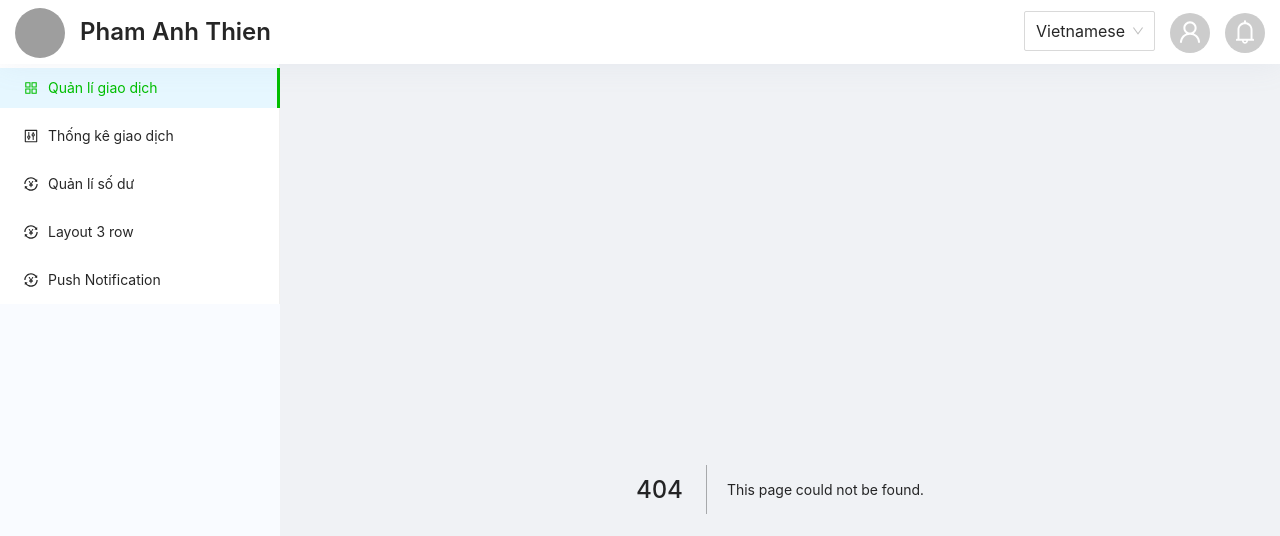
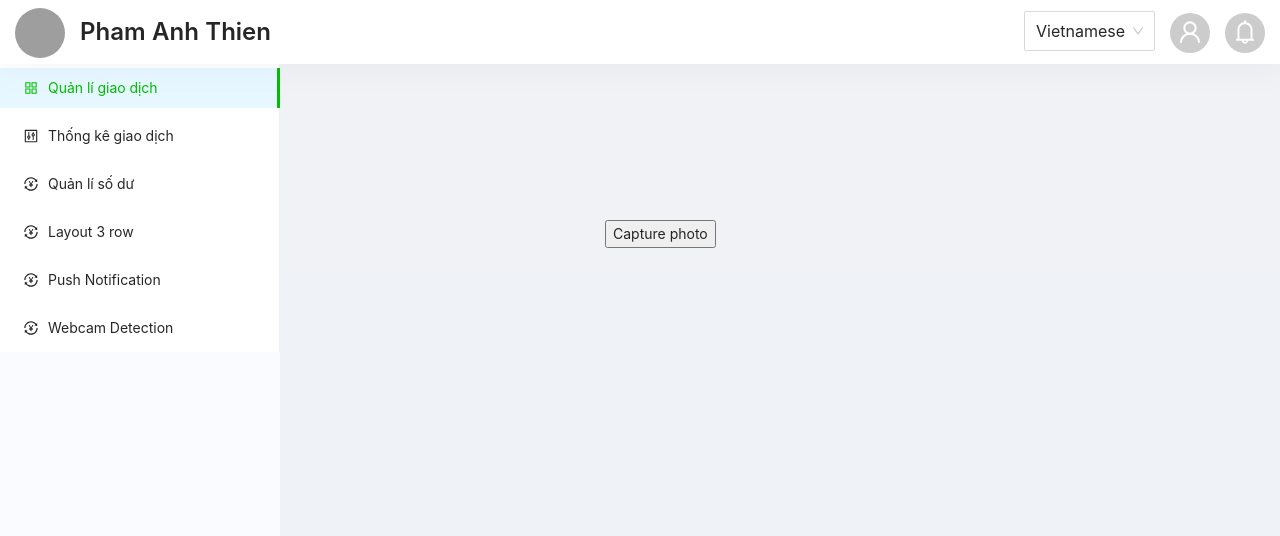
Before and after one commit to ThienPayme/demo-app, a Next.js app: page /webcam-detection in a window 1280 px wide. Before the commit this address had no page. Shown: the top 536 px of the page. Built offline with nearby package versions, Linux system fonts and the light colour scheme; no server answers; grey boxes are pictures that could not be loaded.

Commit message:
add page webcam

```diff
--- /dev/null
+++ b/pages/webcam-detection.tsx
@@ -0,0 +1,32 @@
+
+import React from "react"
+import Webcam from "react-webcam";
+const WebcamPage = () => {
+  const webcamRef = React.useRef<any>(null);
+  const [imgSrc, setImgSrc] = React.useState(null);
+
+  const capture = React.useCallback(() => {
+    const imageSrc = webcamRef.current.getScreenshot();
+    setImgSrc(imageSrc);
+  }, [webcamRef, setImgSrc]);
+
+  return (
+    <>
+       <Webcam
+        audio={false}
+        ref={webcamRef}
+        screenshotFormat="image/jpeg"
+      />
+      <button onClick={capture}>Capture photo</button>
+      {imgSrc && (
+        <img
+          src={imgSrc}
+        />
+      )}
+    </>
+
+
+  )
+}
+
+export default WebcamPage
--- a/routes.ts
+++ b/routes.ts
@@ -30,4 +30,9 @@ export const routes = [
         label: 'Push Notification',
         path: '/push-notification'
     },
+    {
+      icon: TransactionOutlined,
+      label: 'Webcam Detection',
+      path: '/webcam-detection'
+  },
 ]
```
